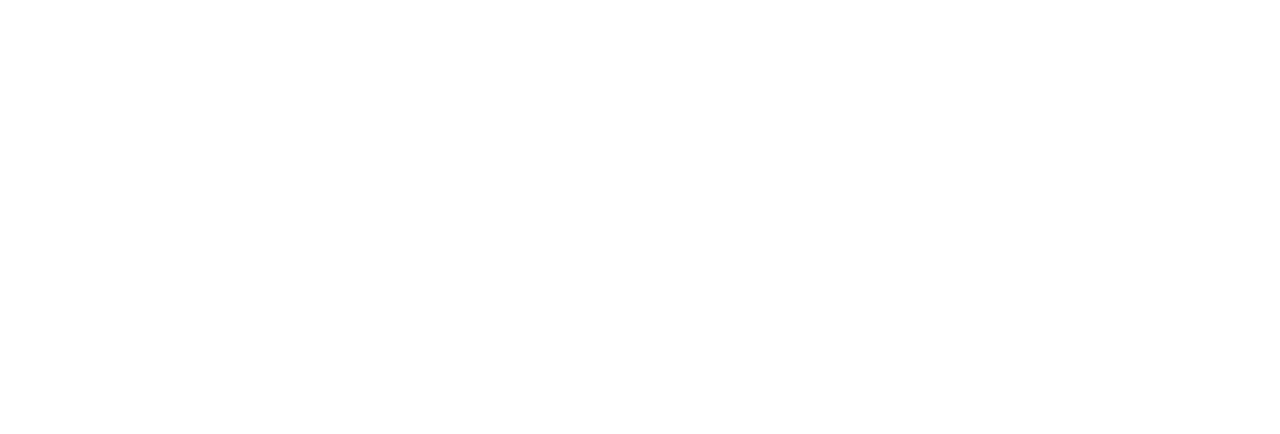
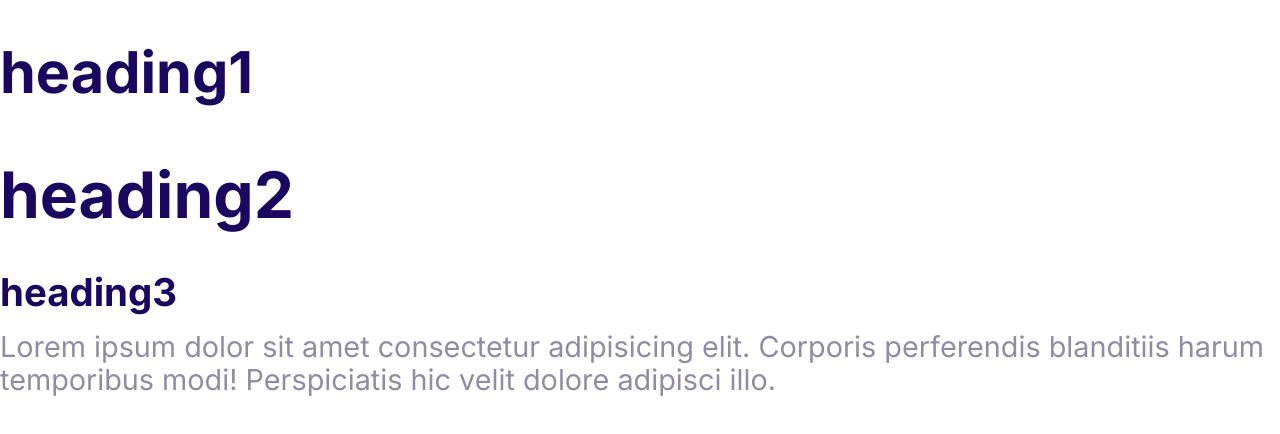
Before and after one commit to Reza10Alizadeh/6tc, a plain HTML site: page index.html in a window 1280 px wide. Drawn offline with Linux system fonts and the light colour scheme.

Commit message:
define font size

```diff
--- a/css/style.css
+++ b/css/style.css
@@ -5,3 +5,36 @@
     --color-headings:#1b0760;
     --color-body:#918ca4;
 }
+html{
+font-size: 16px;
+}
+body{
+    font-family: inter, Arial, Helvetica, sans-serif;
+   font-size: 2.4rem;
+    color:var(--color-body)
+}
+h1,h2,h3{
+    color: var(--color-headings);
+    margin-bottom: 1rem;
+}
+h1{
+    font-size: 1rem;
+}
+h2{
+    font-size: 4rem;
+}
+h3{
+    font-size: 3rem;
+
+}
+p{
+    margin-top: 0;
+}
+@media screen and (min-width:1024px){
+    body{
+        font-size: 1.8rem;}
+        h1{
+            font-size: 8rem;}
+            h2{font-size: 4rem;}
+            h3{font-size: 2.4rem; }
+}
--- a/index.html
+++ b/index.html
@@ -4,9 +4,16 @@
     <meta charset="UTF-8">
     <meta name="viewport" content="width=device-width, initial-scale=1.0">
     <title>Document</title>
+    <link rel="preconnect" href="https://fonts.googleapis.com">
+<link rel="preconnect" href="https://fonts.gstatic.com" crossorigin>
+<link href="https://fonts.googleapis.com/css2?family=Inter:wght@400;700&display=swap" rel="stylesheet">
     <link rel="stylesheet" href="/css/style.css">
   <link rel="stylesheet" href="css/normalize.css">
 </head>
 <body>
+  <h1>heading1</h1>
+  <h2>heading2</h2>
+  <h3>heading3</h3>
+  <p>Lorem ipsum dolor sit amet consectetur adipisicing elit. Corporis perferendis blanditiis harum temporibus modi! Perspiciatis hic velit dolore adipisci illo.</p>
 </body>
 </html>
```
